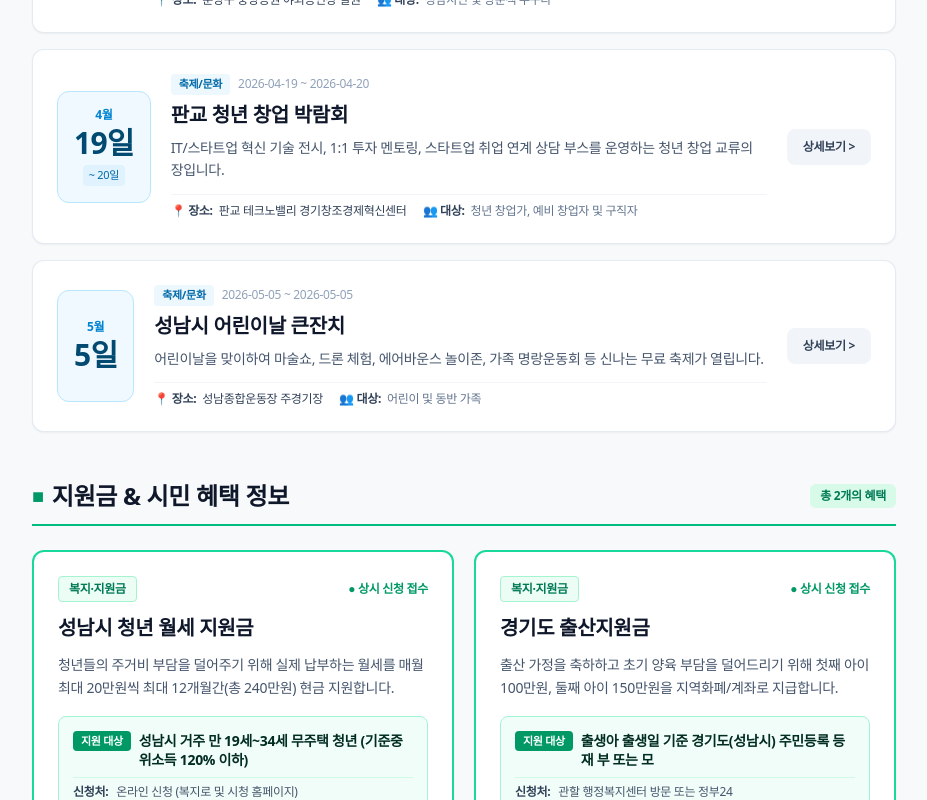
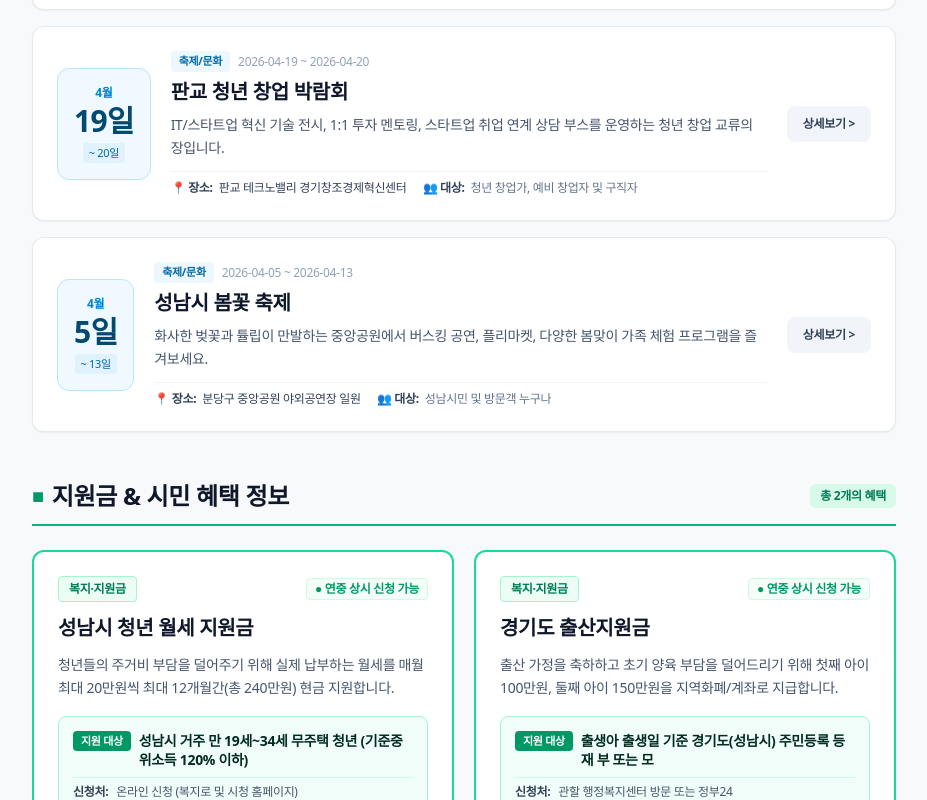
Before and after one commit to editor823/my-local-info_n, a Next.js app: page / in a window 1280 px wide. Shown: the part 551-1351 px from the top of the page, without its empty margins (176-1103 px from the left). Built offline with nearby package versions, Linux system fonts and the light colour scheme; a web font is replaced by a local one.

Commit message:
feat: 날짜 최신순 자동 정렬 및 상시 접수 스마트 라벨 적용

```diff
--- a/src/app/page.tsx
+++ b/src/app/page.tsx
@@ -22,14 +22,26 @@ function parseDateParts(dateStr: string) {
   };
 }
 
+// 2025년 이전 시작일이거나 상시 접수인 경우 친절하게 표시해주는 스마트 날짜 함수
+function formatDisplayPeriod(startDate: string, endDate: string) {
+  if (endDate === "상시" || endDate === "2026-12-31" || endDate === "연중") {
+    return "연중 상시 신청 가능";
+  }
+  if (startDate === endDate) {
+    return startDate;
+  }
+  return `${startDate} ~ ${endDate}`;
+}
+
 export default function Home() {
-  const festivals = localData.items.filter(
+  // 최신순(시작일 또는 종료일 기준 내림차순) 정렬
+  const festivals = (localData.items.filter(
     (item) => item.category === "행사"
-  ) as InfoItem[];
+  ) as InfoItem[]).sort((a, b) => b.startDate.localeCompare(a.startDate));
 
-  const benefits = localData.items.filter(
+  const benefits = (localData.items.filter(
     (item) => item.category === "혜택"
-  ) as InfoItem[];
+  ) as InfoItem[]).sort((a, b) => b.startDate.localeCompare(a.startDate));
 
   return (
     <div className="min-h-screen bg-[#f7f9fa] text-[#222222] flex flex-col justify-between font-sans">
@@ -164,8 +176,8 @@ export default function Home() {
                     <span className="inline-block px-2.5 py-1 text-xs font-bold text-emerald-700 bg-emerald-50 border border-emerald-200 rounded">
                       복지·지원금
                     </span>
-                    <span className="text-xs font-semibold text-emerald-600">
-                      ● 상시 신청 접수
+                    <span className="text-xs font-bold text-emerald-600 bg-emerald-50/60 px-2 py-0.5 rounded border border-emerald-100">
+                      ● {formatDisplayPeriod(item.startDate, item.endDate)}
                     </span>
                   </div>
 
```
